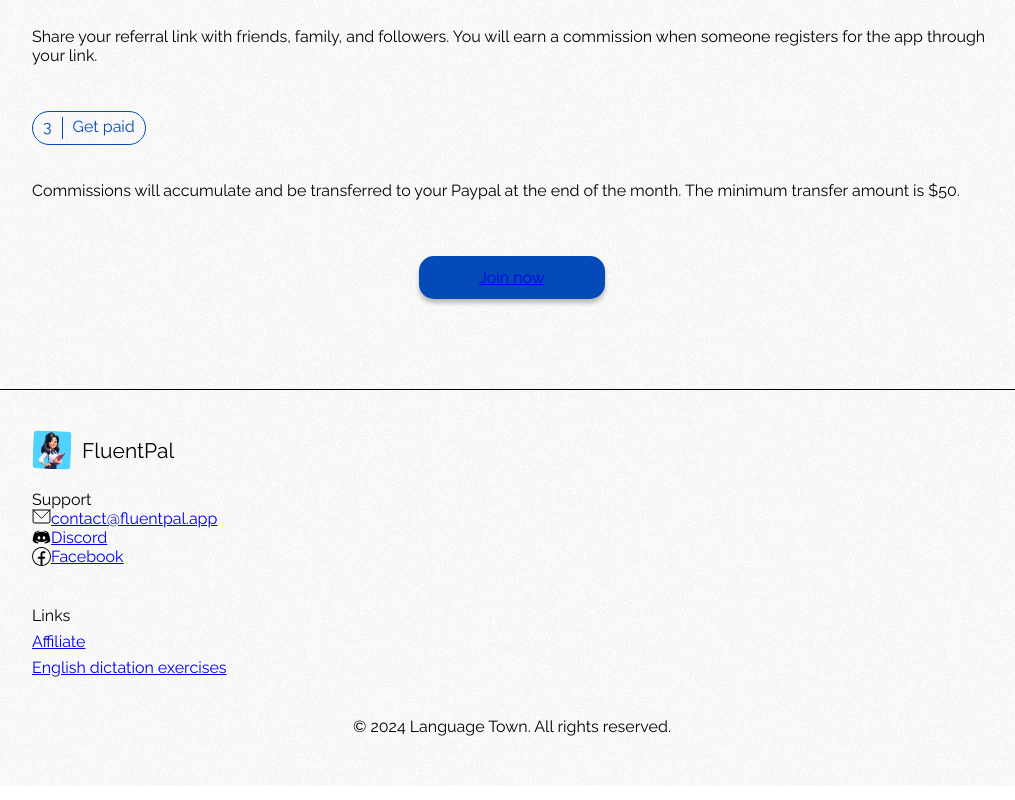
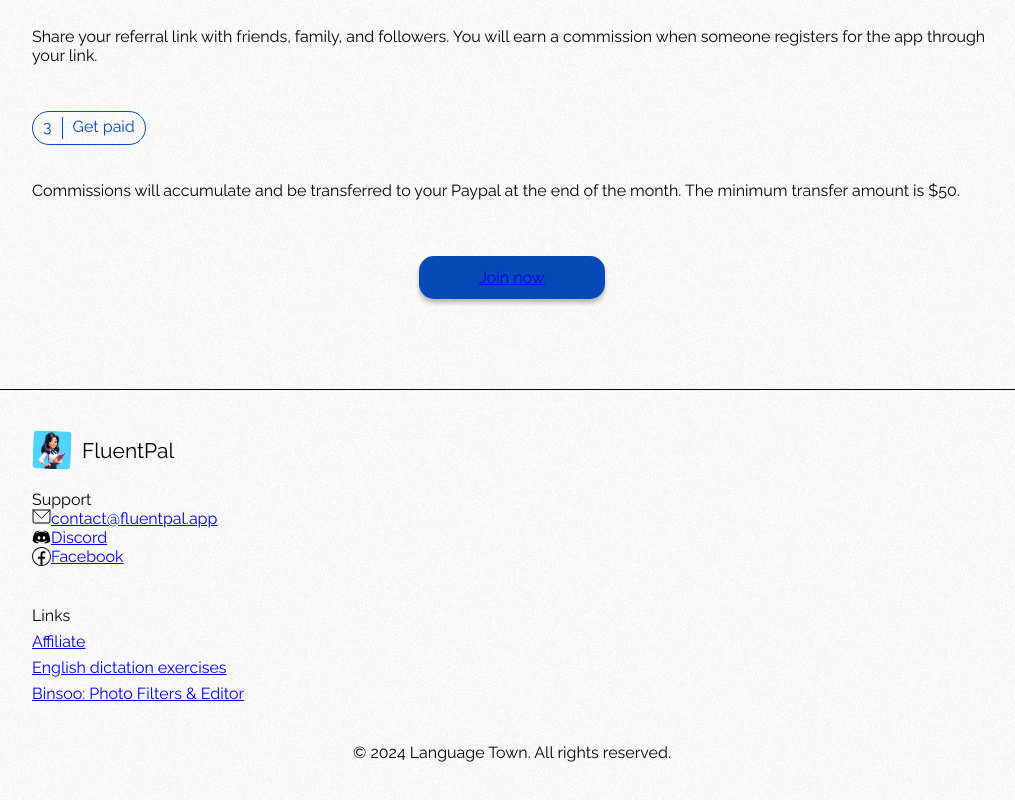
Before and after one commit to davidtran/FluentPal-Landing, a Next.js app: page /en/affiliate in a window 1280 px wide. Shown: the part 971-1771 px from the top of the page, without its empty margins (128-1143 px from the left). Built offline with nearby package versions, Linux system fonts and the light colour scheme.

Commit message:
update footer

```diff
--- a/src/components/Footer.tsx
+++ b/src/components/Footer.tsx
@@ -57,9 +57,16 @@ export default function Footer() {
                 <a
                   href="https://dailydictation.com/"
                   target="_blank"
-                  rel="noopener noreferrer"
                 >
                   English dictation exercises
+                </a>
+              </div>
+              <div className="pt-[7px]">
+                <a
+                  href="https://www.binsoo.app/"
+                  target="_blank"
+                >
+                  Binsoo: Photo Filters & Editor
                 </a>
               </div>
             </div>
```
